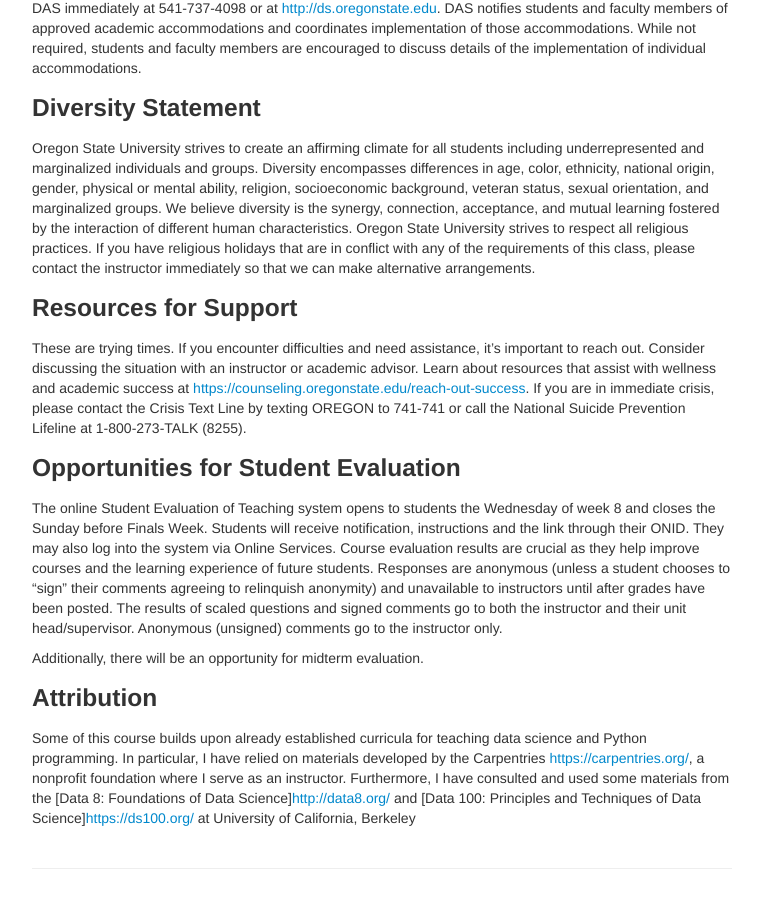
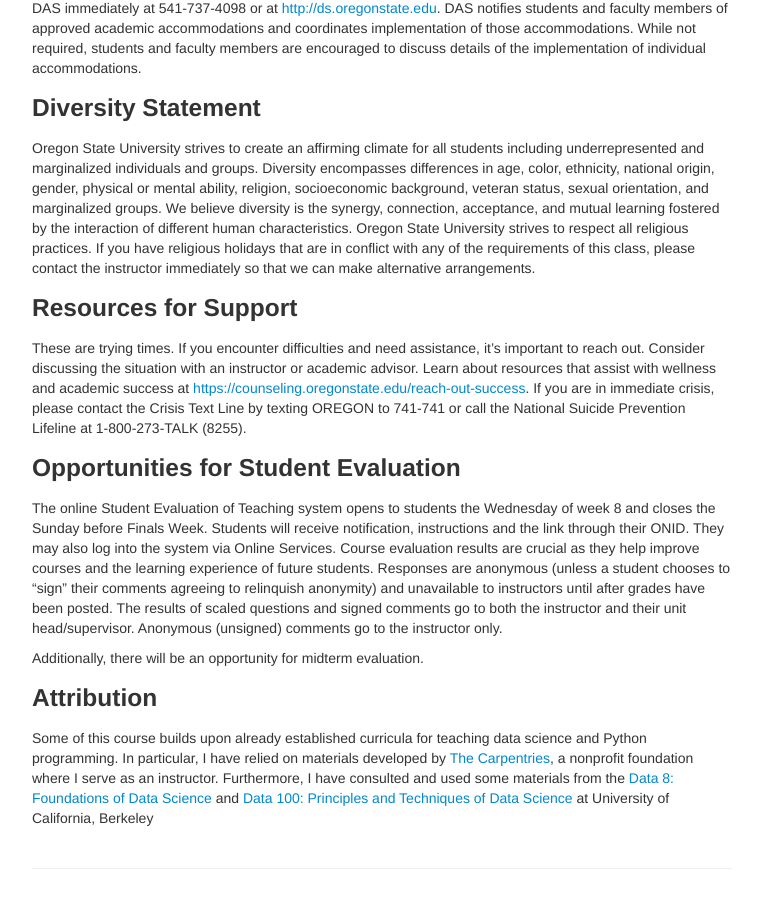
Before and after one commit to timothylwarren/bds311-sp21, a Jekyll site: the page built from syllabus.md, in a window 1280 px wide and 900 px high, scrolled down 1874 px. Shown: the whole window, without its empty margins (258-1019 px from the left). Built offline with Jekyll 4.4.1, drawn with Linux system fonts in a browser that asks for light colours; some of the changed text lies outside the part shown.

Commit message:
updated syllabus

```diff
--- a/syllabus.md
+++ b/syllabus.md
@@ -106,4 +106,4 @@ Additionally, there will be an opportunity for midterm evaluation.
 ### Attribution
 
 
-Some of this course builds upon already established curricula for teaching data science and Python programming. In particular, I have relied on materials developed by the Carpentries <https://carpentries.org/>, a nonprofit foundation where I serve as an instructor. Furthermore, I have consulted and used some materials from the [Data 8: Foundations of Data Science]<http://data8.org/> and [Data 100: Principles and Techniques of Data Science]<https://ds100.org/> at University of California, Berkeley
+Some of this course builds upon already established curricula for teaching data science and Python programming. In particular, I have relied on materials developed by [The Carpentries](https://carpentries.org/), a nonprofit foundation where I serve as an instructor. Furthermore, I have consulted and used some materials from the [Data 8: Foundations of Data Science](http://data8.org/) and [Data 100: Principles and Techniques of Data Science](https://ds100.org/) at University of California, Berkeley
```
Also changed, not shown: other parts of syllabus.md (+1 -1 lines).
